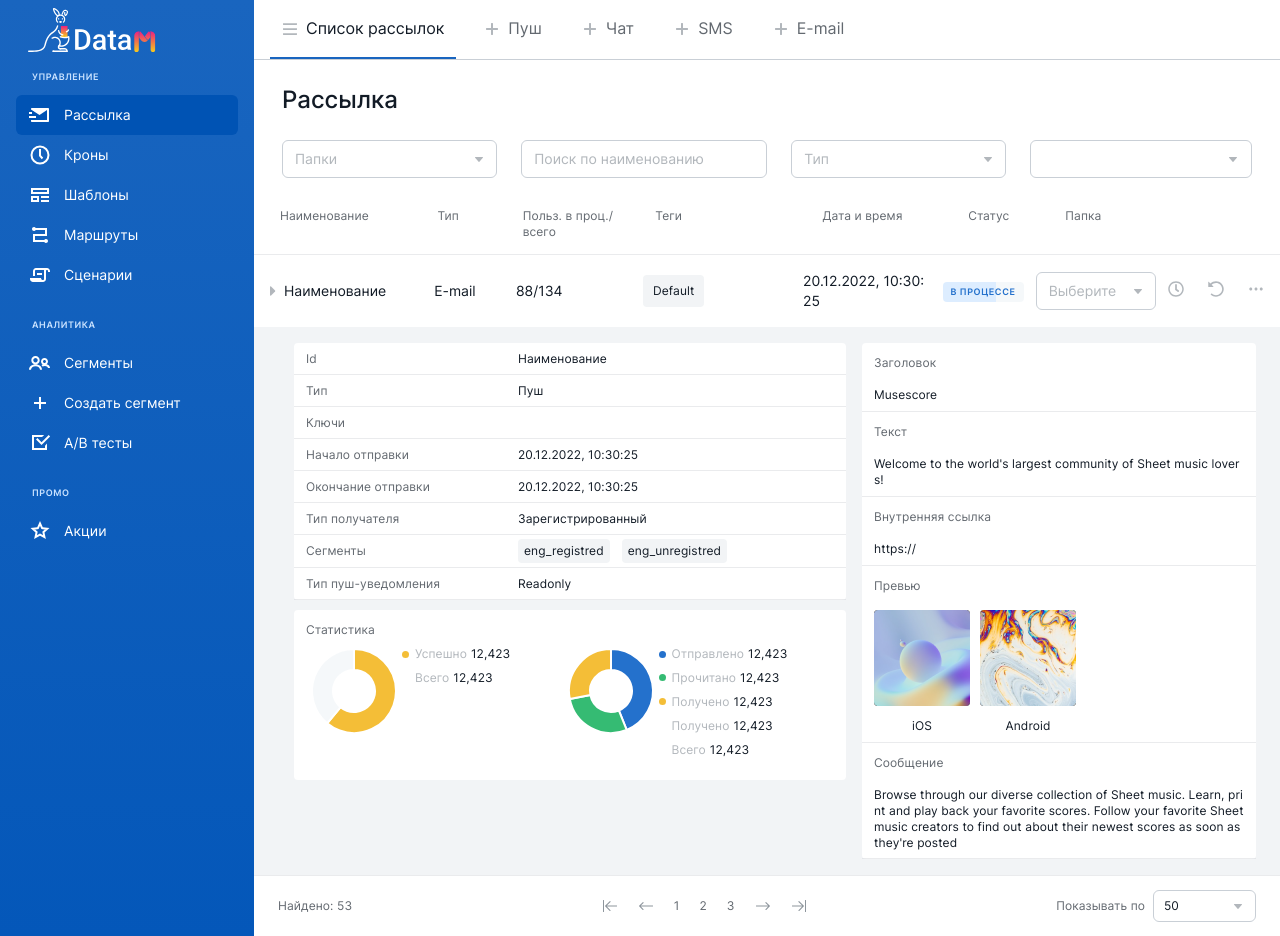
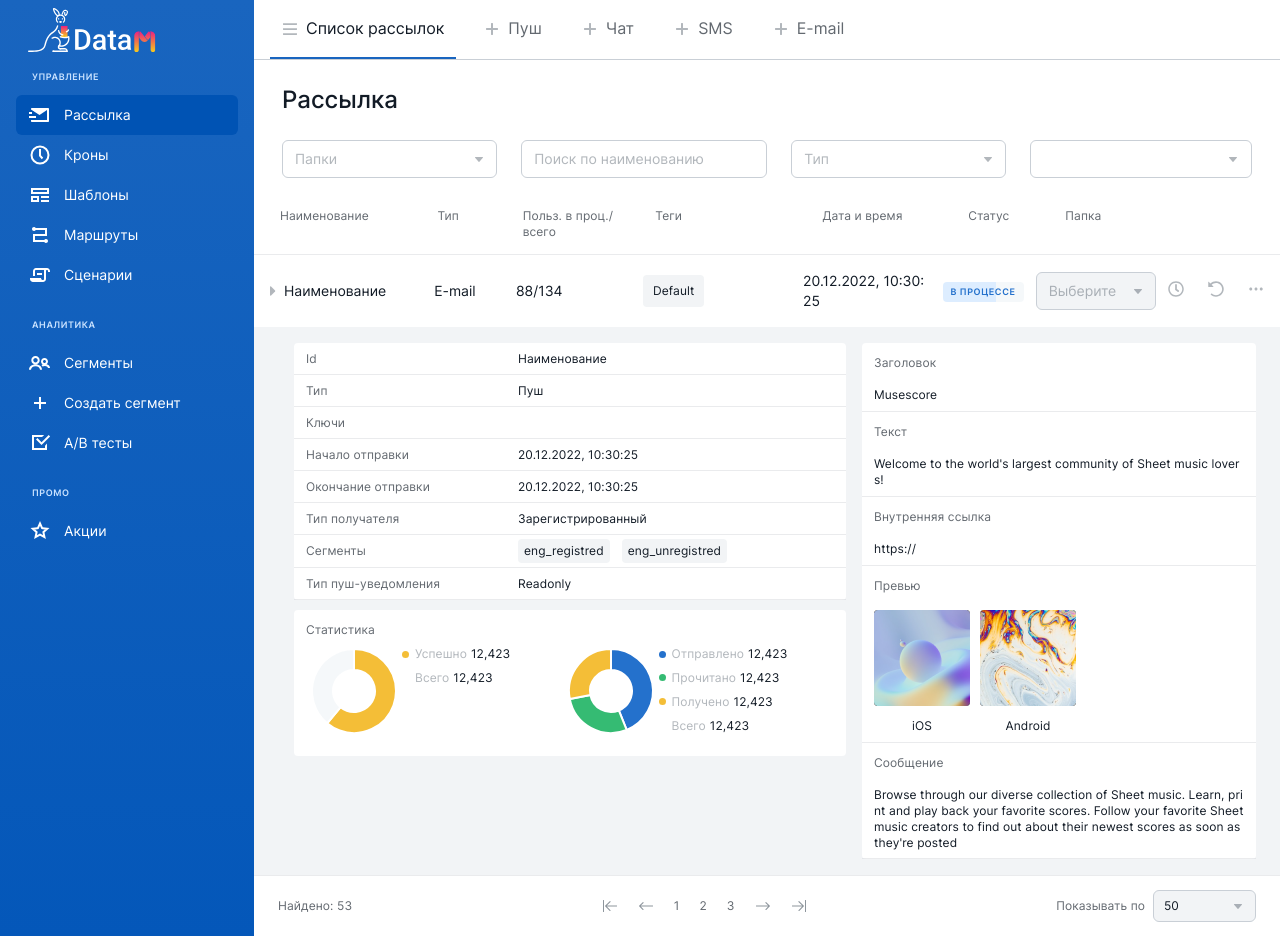
Before and after one commit to Rostick0/data_m, a React (Create React App) app: page /broadcast/list in a window 1280 px wide. Built offline with nearby package versions, Linux system fonts and the light colour scheme.

Commit message:
+add styles for button and select

```diff
--- a/src/app/router.tsx
+++ b/src/app/router.tsx
@@ -13,10 +13,11 @@ interface AppRouterprops {
 }
 
 const AppRouter: React.FC<AppRouterprops> = () => {
-
     return (
         <Suspense fallback={<div>Loading...</div>}>
             <Routes>
+                <Route path="/" element={<Broadcast />}
+                ></Route>
                 <Route path="/broadcast" element={<Broadcast />}
                 >
                     <Route index path="list" element={<BroadcastList />} />
--- a/src/components/Table/Table.tsx
+++ b/src/components/Table/Table.tsx
@@ -82,6 +82,7 @@ const Table: FC<TableProps> = ({
             </div>
             <div className="">
               <Select
+                styleColor='grey'
                 placeholder="Выберите папку"
               ></Select>
             </div>
@@ -210,11 +211,6 @@ const Table: FC<TableProps> = ({
                       </div>
                       <div className={styles.Table__item_chart_flex}>
                         <div className={styles.Table__item_chart_icon}></div>
-                        <div className={styles.Table__item_chart_name}>Получено</div>
-                        <div>12,423</div>
-                      </div>
-                      <div className={styles.Table__item_chart_flex}>
-                        <div className={styles.Table__item_chart_icon}></div>
                         <div className={styles.Table__item_chart_name}>Всего</div>
                         <div>12,423</div>
                       </div>
--- a/src/components/Table/components/TablePagination/TablePagination.tsx
+++ b/src/components/Table/components/TablePagination/TablePagination.tsx
@@ -47,6 +47,7 @@ const TablePagination: FC<TablePaginationProps> = () => {
       <div className={styles.TablePagination__counter_show}>
         <div>Показывать по</div>
         <Select
+          styleColor='grey'
           defaultValue={50}
           inputClassName={styles.TablePagination__select}
           items={countView}
--- a/src/pages/BroadcastChat/BroadcastChat.tsx
+++ b/src/pages/BroadcastChat/BroadcastChat.tsx
@@ -225,7 +225,7 @@ const BroadcastChat: FC<BroadcastChatProps> = () => (
           <InputSwitch>Пауза после привлечения пользователей</InputSwitch>
         </FieldItemUi>
       </FieldUi>
-      <FieldButtons>
+      {/* <FieldButtons>
         <Button>Очистить</Button>
         <Button className='button_with_icon'>
           <svg width="24" height="24" viewBox="0 0 24 24" fill="none" xmlns="http://www.w3.org/2000/svg">
@@ -233,7 +233,7 @@ const BroadcastChat: FC<BroadcastChatProps> = () => (
           </svg>
           <span>Сохранить</span>
         </Button>
-      </FieldButtons>
+      </FieldButtons> */}
     </div>
     <div>
       <PhoneSwitch
--- a/src/pages/BroadcastPush/BroadcastPush.tsx
+++ b/src/pages/BroadcastPush/BroadcastPush.tsx
@@ -191,10 +191,9 @@ const BroadcastPush: FC<BroadcastPushProps> = () => (
       <FieldUi
         title="Предпросмотр"
       >
-
       </FieldUi>
       <FieldButtons>
-        <Button>Очистить</Button>
+        <Button styleColor='grey'>Очистить</Button>
         <Button className='button_with_icon'>
           <svg width="24" height="24" viewBox="0 0 24 24" fill="none" xmlns="http://www.w3.org/2000/svg">
             <path d="M19 8.49997L10.5 16.9999L5 11.4999L6.41 10.0899L10.5 14.1699L17.59 7.08997L19 8.49997Z" fill="white" />
--- a/src/ui/Button/Button.module.scss
+++ b/src/ui/Button/Button.module.scss
@@ -16,5 +16,15 @@
                 background-color: var(--brand_primary_2);
             }
         }
+
+        &_grey {
+            background-color: var(--basic_background_hover);
+            color: var(--text_secondary);
+
+            &:hover {
+                background-color: var(--basic_background_hover);
+                color: var(--text_primary);
+            }
+        }
     }
 }
--- a/src/ui/Button/Button.tsx
+++ b/src/ui/Button/Button.tsx
@@ -2,7 +2,7 @@ import React, { FC } from 'react';
 import styles from './Button.module.scss';
 
 interface ButtonProps extends React.DetailedHTMLProps<React.ButtonHTMLAttributes<HTMLButtonElement>, HTMLButtonElement>, React.AriaAttributes {
-  styleColor?: 'string' | undefined
+  styleColor?: 'blue' | 'grey'
 }
 
 const Button: FC<ButtonProps> = props => {
--- a/src/ui/Select/Select.module.scss
+++ b/src/ui/Select/Select.module.scss
@@ -1,5 +1,17 @@
 .Select {
     position: relative;
+
+    &_style {
+        &_grey {
+            .Select__input {
+                background-color: var(--basic_background);
+
+                &::placeholder {
+                    color: var(--text_tertiary);
+                }
+            }
+        }
+    }
 
     &__switch {
         cursor: pointer;
--- a/src/ui/Select/Select.tsx
+++ b/src/ui/Select/Select.tsx
@@ -9,6 +9,7 @@ export interface Items {
 export interface SelectProps {
   className?: string | undefined,
   inputClassName?: string | undefined,
+  styleColor?: 'white' | 'grey',
   defaultValue?: string | number | undefined,
   placeholder?: string | undefined,
   onChange?: Function | undefined
@@ -18,6 +19,7 @@ export interface SelectProps {
 const Select: FC<SelectProps> = ({
   className,
   inputClassName,
+  styleColor,
   defaultValue,
   placeholder,
   onChange,
@@ -48,8 +50,11 @@ const Select: FC<SelectProps> = ({
   const styleClassName = className ? ' ' + className : '';
   const styleInputClassName = inputClassName ? ' ' + inputClassName : '';
 
+  const styleClass = styles['Select_style_' + styleColor];
+  const styleLink = styleClass ? ' ' + styleClass : ' ' + styles['Select_style_white'];
+
   return (
-    <div className={styles.Select + styleClassName} >
+    <div className={styles.Select + styleLink + styleClassName} >
       <div className={styles.Select__switch + styleClassName}
         onClick={() => setActive(prev => !prev)}
       >
```
